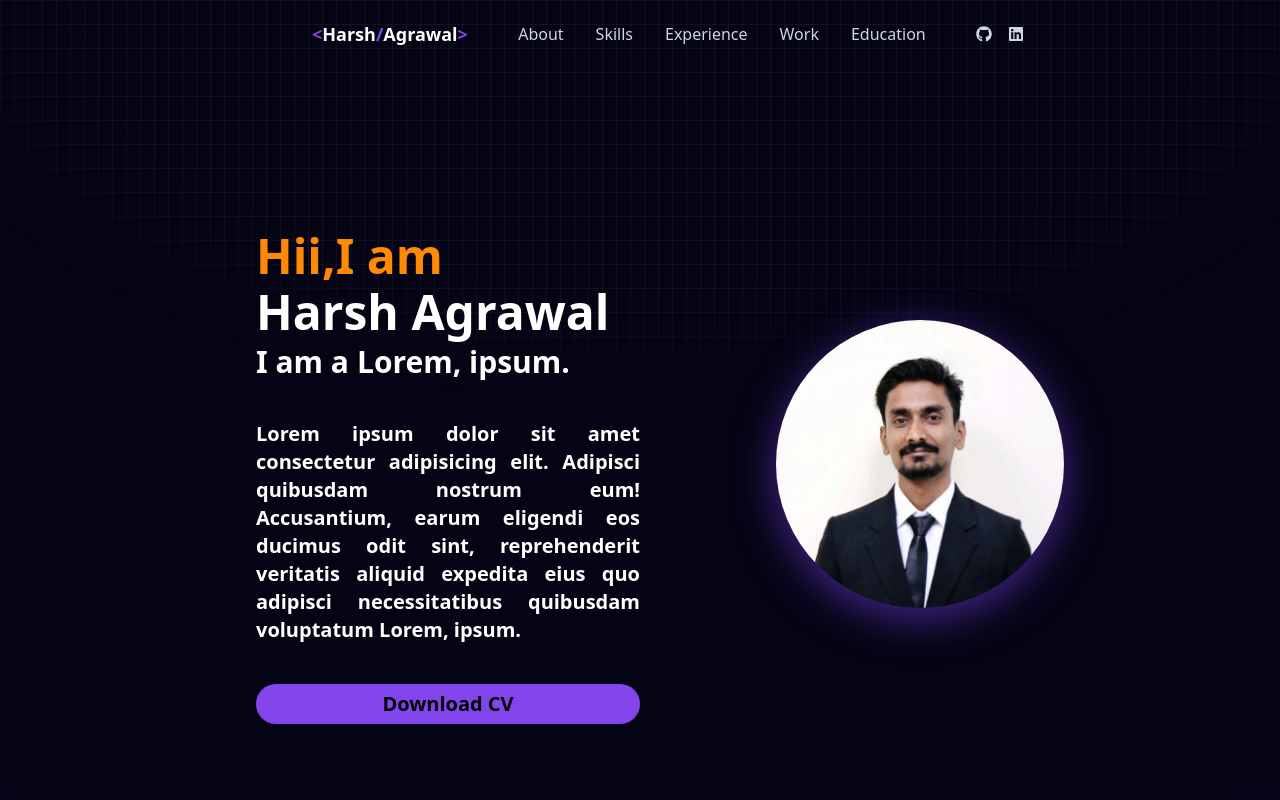
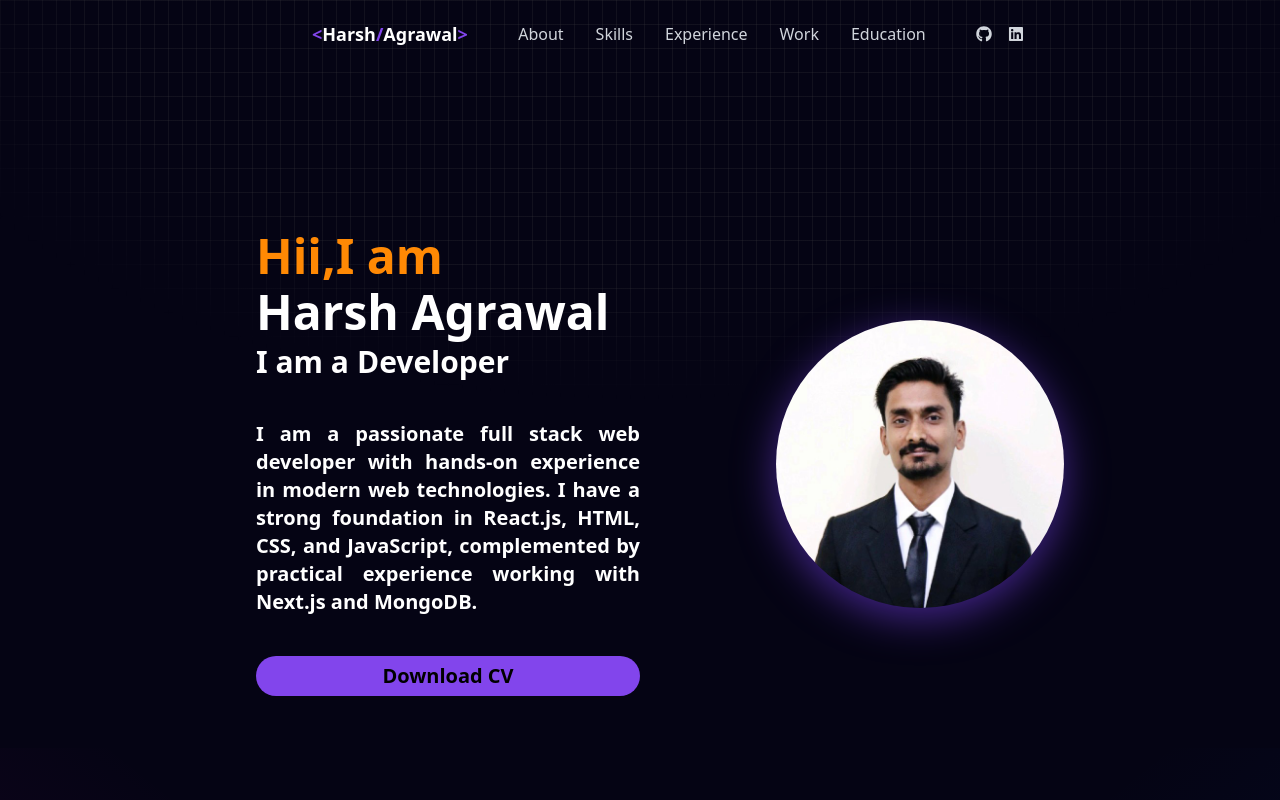
Before and after one commit to Garg-Harsh7558/Portfolio, a React (Vite) app: page / in a window 1280 px wide. Shown: the top 800 px of the page. Built offline with nearby package versions, Linux system fonts and the light colour scheme.

Commit message:
updating text

```diff
--- a/src/Components/About/About.jsx
+++ b/src/Components/About/About.jsx
@@ -20,7 +20,7 @@ export const About = () => {
             </h1>
             <div className="flex md:text-3xl font-bold text-white my-1 lg:my-2">
               <h2 className="">I am a</h2>
-              <h2 className="text-white ml-2"> Lorem, ipsum.</h2>
+              <h2 className="text-white ml-2"> Developer</h2>
               {/* <h2>
                 <ReactTypingEffect
                   text={["lorem1", "lorem2", "lorem3"]}
@@ -36,13 +36,13 @@ export const About = () => {
             </div>
             {/* about section */}
             <p className="font-semibold lg:text-xl md:text-lg my-10 text-white lg:w-full text-justify">
-              Lorem ipsum dolor sit amet consectetur adipisicing elit. Adipisci
-              quibusdam nostrum eum! Accusantium, earum eligendi eos ducimus
-              odit sint, reprehenderit veritatis aliquid expedita eius quo
-              adipisci necessitatibus quibusdam voluptatum Lorem, ipsum.
+              I am a passionate full stack web developer with hands-on
+              experience in modern web technologies. I have a strong foundation
+              in React.js, HTML, CSS, and JavaScript, complemented by practical
+              experience working with Next.js and MongoDB.
             </p>
             <a
-              href="https://www.flipkart.com/?affid=affveve&affExtParam1=d51d956ad29db92b85d44cea2abab916&affExtParam2=60827"
+              href="https://drive.google.com/file/d/1TfmXatHyj3MS8r9yOKsvTvGzutxbDKhB/view?usp=sharing"
               target="_blank"
               rel="noopener noreferrer"
               className="bg-[#8245ec] rounded-full text-xl font-semibold p-1.5  hover:text-white transition justify-center flex my-9 duration-[1500ms] hover:font-extrabold hover:shadow-[0_0_40px_#864ee7] "
@@ -50,8 +50,13 @@ export const About = () => {
               Download CV
             </a>
           </div>
-          <div className="md:w-1/2 "><Tilt className="sm:ml-8 md:ml-24 md:mt-24">
-            <img src={harsh} alt="Harsh Agrawal" className="rounded-full lg:ml-10 drop-shadow-[0_10px_20px_rgba(130,69,255,0.5)]"/>
+          <div className="md:w-1/2 ">
+            <Tilt className="sm:ml-8 md:ml-24 md:mt-24">
+              <img
+                src={harsh}
+                alt="Harsh Agrawal"
+                className="rounded-full lg:ml-10 drop-shadow-[0_10px_20px_rgba(130,69,255,0.5)]"
+              />
             </Tilt>
           </div>
         </div>
```
